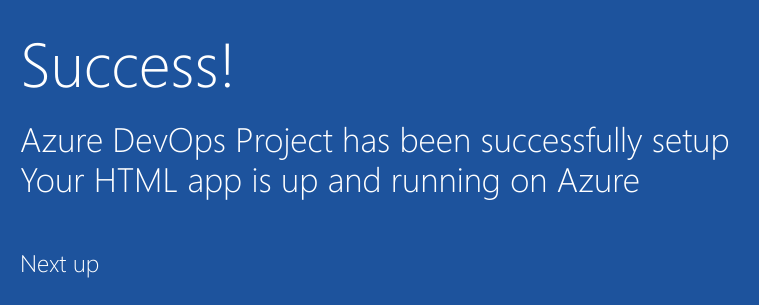
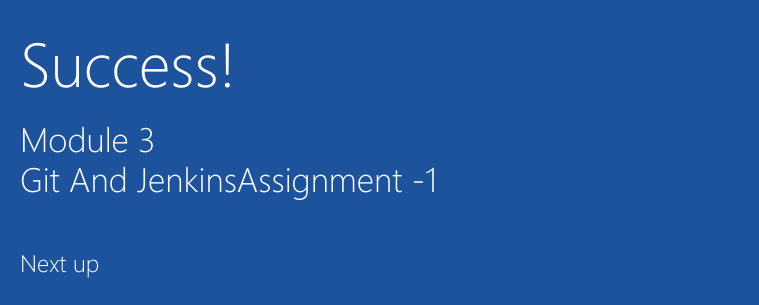
Before and after one commit to chaudharytamar/GitAndJenkinsAssignment-1, a plain HTML site: page index.html in a window 1280 px wide. Shown: the part 352-657 px from the top of the page, 205-964 px from the left. Drawn offline with Linux system fonts and the light colour scheme.

Commit message:
Code Commit By Harry

```diff
--- a/index.html
+++ b/index.html
@@ -2,7 +2,7 @@
 <html>
 
 <head>
-     <title>HTML Application</title>
+     <title>Application Developed by Kane & Harry</title>
 	 <link href="css/site.css" rel="stylesheet">
 </head>
 
@@ -19,8 +19,8 @@
         </div>
             <div class="content-body">
                 <div class="success-text">Success!</div>
-                <div class="description line-1"> Azure DevOps Project has been successfully setup</div>
-                <div class="description line-2"> Your HTML app is up and running on Azure</div>
+                <div class="description line-1"> Module 3</div>
+                <div class="description line-2"> Git And JenkinsAssignment -1</div>
                 <div class="next-steps-container">
                     <div class="next-steps-header">Next up</div>
                     <div class="next-steps-body">
```
